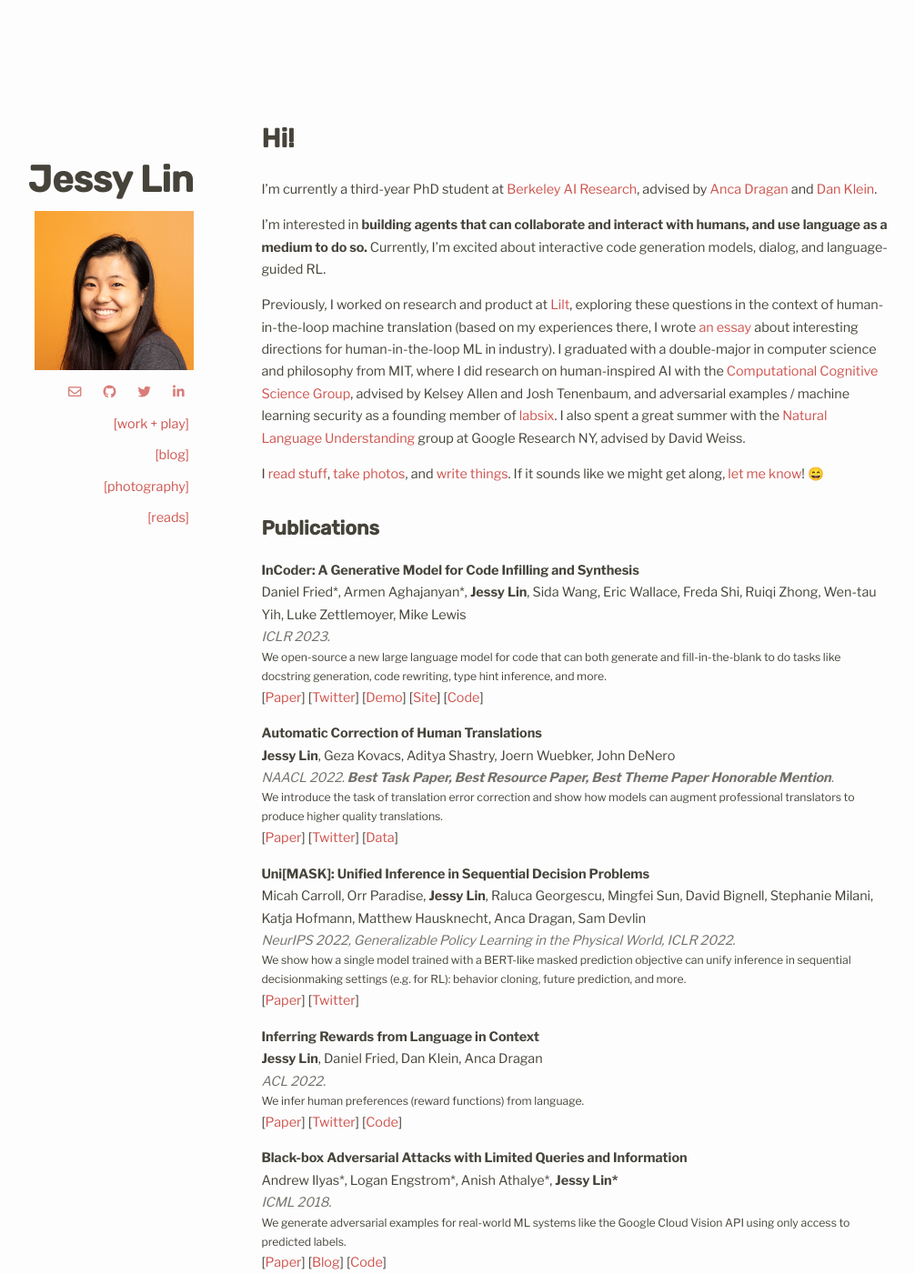
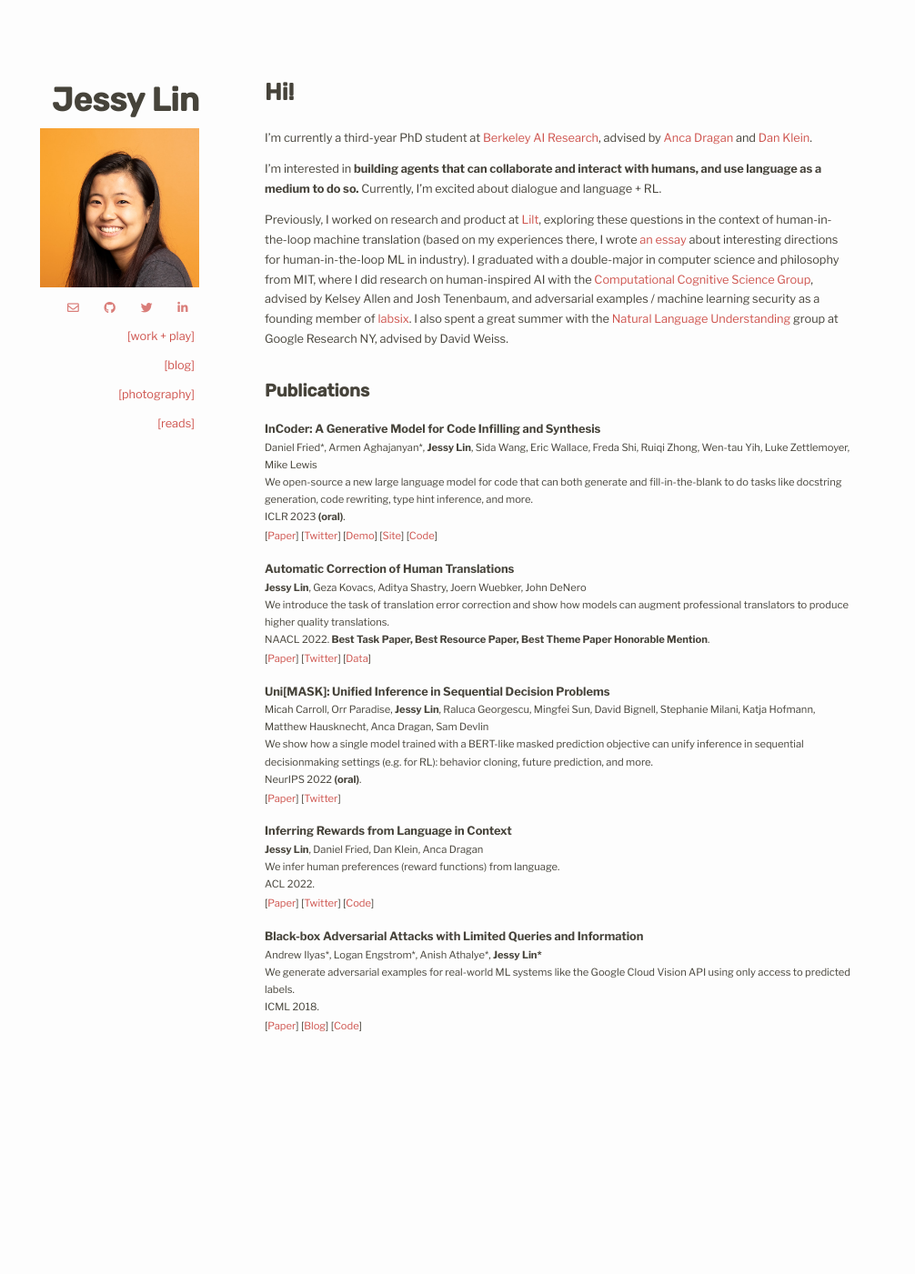
Before and after one commit to jlin816/jlin816.github.io, a Jekyll site: the page built from index.md, in a window 1280 px wide. Shown: the whole page at 91% size, without its empty margins (131-1137 px from the left). Built offline with Jekyll 4.4.1, drawn with Linux system fonts in a browser that asks for light colours; nearby versions of some CDN libraries; some web fonts are replaced; our own code applies the rules of GitHub Pages for plain Markdown files; after the commit the page ends 1234 px from its top, so only the background shows below that.

Commit message:
Update styles

```diff
--- a/_data/pubs.yml
+++ b/_data/pubs.yml
@@ -1,6 +1,6 @@
 - title: "InCoder: A Generative Model for Code Infilling and Synthesis"
   authors: Daniel Fried\*, Armen Aghajanyan\*, **Jessy Lin**, Sida Wang, Eric Wallace, Freda Shi, Ruiqi Zhong, Wen-tau Yih, Luke Zettlemoyer, Mike Lewis
-  conference: ICLR 2023.
+  conference: ICLR 2023 **(oral)**.
   description: "We open-source a new large language model for code that can both generate and fill-in-the-blank to do tasks like docstring generation, code rewriting, type hint inference, and more."
   links:
     Paper: https://arxiv.org/abs/2204.05999
@@ -20,7 +20,7 @@
 
 - title: "Uni[MASK]: Unified Inference in Sequential Decision Problems"
   authors: Micah Carroll, Orr Paradise, **Jessy Lin**, Raluca Georgescu, Mingfei Sun, David Bignell, Stephanie Milani, Katja Hofmann, Matthew Hausknecht, Anca Dragan, Sam Devlin
-  conference: NeurIPS 2022, Generalizable Policy Learning in the Physical World, ICLR 2022.
+  conference: NeurIPS 2022 **(oral)**.
   description: "We show how a single model trained with a BERT-like masked prediction objective can unify inference in sequential decisionmaking settings (e.g. for RL): behavior cloning, future prediction, and more."
   links:
     Paper: https://arxiv.org/abs/2204.13326
--- a/assets/main.scss
+++ b/assets/main.scss
@@ -12,10 +12,11 @@ $gray-text-color: #adadad;
 
 body {
 	font-family: "Libre Franklin", sans-serif;
-  font-size: .9em;
+  font-size: .8rem;
 	color: $text-color;
 	background-color: $background-color;
   line-height: 1.7;
+  overflow-x: hidden;
 }
 
 h1 {
@@ -38,12 +39,15 @@ h1, h2, h3, h4, h5 {
 header {
     min-width: 250px;
     flex: 0 0 auto;
-    padding: 15% 20px 50px 20px;
+    padding: 0px 20px 50px 20px;
 }
 
 main {
   flex: 1 1 auto;
   margin: 0 10%;
+}
+main > h1 {
+  margin-top: 0;
 }
 
 .note {
@@ -57,6 +61,7 @@ ul.minimal {
 }
 
 ul.social {
+    padding: 0px;
     margin: 5px auto;
     display: block;
     text-align: right;
@@ -99,8 +104,11 @@ hr {
 /*** wrapper div for both header and main ***/
 .wrapper {
     display: flex;
-    height: 100vh;
-    padding: 0px 10px;
+//    height: 100vh;
+    max-width: 65rem;
+    padding: 5rem 1rem 5rem 1rem;
+    margin: auto;
+    justify-content: center;
 }
 
 /*** anchor tags ***/
@@ -136,8 +144,8 @@ a#name-link {
   margin: 0;
 }
 
-.pub-description {
-  font-size: .85em;
+.pub-description, .pub > a {
+  font-size: .7rem;
 }
 
 /* Project page */
@@ -248,15 +256,10 @@ img + em {
       margin-top: 20px;
     }
 
-    body {
-        overflow: scroll;
-        width: 95%;
-    }
-
 	  .wrapper {
-        margin: auto;
         flex-direction: column;
 		    width: 100%;
+        justify-content: flex-start;
     }
 
     .sidebar-nav {
@@ -312,7 +315,7 @@ img + em {
 
     main {
       margin: 0 5%;
-      padding: 10% 0;
+//      padding: 10% 0;
     }
 
     #gallery {
--- a/index.md
+++ b/index.md
@@ -6,24 +6,23 @@ show_pic: true
 
 I’m currently a third-year PhD student at [Berkeley AI Research](https://bair.berkeley.edu/), advised by [Anca Dragan](http://people.eecs.berkeley.edu/~anca/) and [Dan Klein](https://people.eecs.berkeley.edu/~klein/).
 
-I'm interested in **building agents that can collaborate and interact with humans, and use language as a medium to do so.** Currently, I'm excited about interactive code generation models, dialog, and language-guided RL.
+I'm interested in **building agents that can collaborate and interact with humans, and use language as a medium to do so.** Currently, I'm excited about dialogue and language + RL.
 
 Previously, I worked on research and product at [Lilt](https://lilt.com/research), exploring these questions in the context of human-in-the-loop machine translation (based on my experiences there, I wrote [an essay](/2020/06/08/rethinking-human-ai-interaction/) about interesting directions for human-in-the-loop ML in industry). I graduated with a double-major in computer science and philosophy from MIT, where I did research on human-inspired AI with the [Computational Cognitive Science Group](http://cocosci.mit.edu/), advised by Kelsey Allen and Josh Tenenbaum, and adversarial examples / machine learning security as a founding member of [labsix](http://labsix.org/). I also spent a great summer with the [Natural Language Understanding](https://research.google/teams/language/) group at Google Research NY, advised by David Weiss.
 
-I [read stuff](/reads), [take photos](/photo), and [write things](/blog). If it sounds like we might get along, [let me know](mailto:jessy_lin@berkeley.edu)! 😄
-
 ## Publications
 
-<div id="html" markdown="0">
+<div  markdown="0">
 {% for project in site.data.pubs %}
 <div class="pub">
   <div class="pub-title"><b>{{ project.title }}</b></div>
-  {{ project.authors | markdownify }}
-  <i>{{ project.conference | markdownify }}</i>
+  <div class="pub-description">{{ project.authors | markdownify }}</div>
   <div class="pub-description">{{ project.description }}</div>
+  <span class="pub-description">{{ project.conference | markdownify }}
   {% for link in project.links %}
     [<a href="{{ link[1] }}">{{ link[0] }}</a>]
   {% endfor %}
+  </span>
 </div>
 {% endfor %}
 </div>
```
Also changed, not shown: _data/projects.yml (line endings or trailing spaces), 2 other files. Lines whose indentation alone changed are shown as unchanged.
